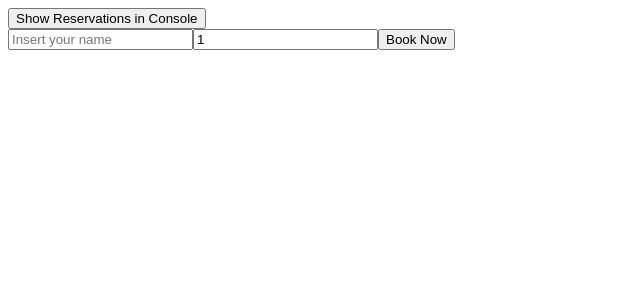
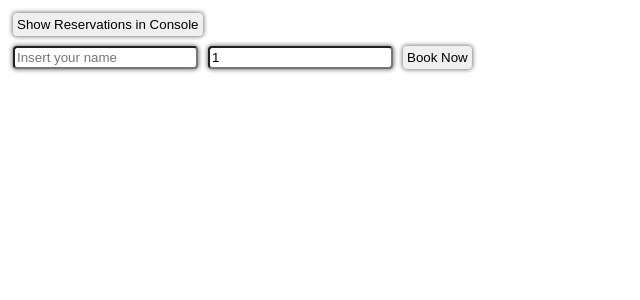
Before and after one commit to sergiogalici/sh-react-exercise-1-last, a React (Create React App) app: page / in a window 1280 px wide. Shown: the top 300 px of the page, without its empty margins (0-640 px from the left). Built offline with nearby package versions, Linux system fonts and the light colour scheme.

Commit message:
1 file modified

```diff
--- a/style.css
+++ b/style.css
@@ -1,3 +1,32 @@
-h1, p {
+h1,
+p {
   font-family: Lato;
 }
+
+input {
+  padding: 2px;
+  border-radius: 4px;
+  outline: none;
+  margin: 5px;
+  box-shadow: 0 0 4px 1px gray;
+}
+
+input:hover,
+input:focus {
+  outline: 1px solid black;
+}
+
+button {
+  padding: 4px;
+  margin: 5px;
+  border-radius: 4px;
+  outline: none;
+  border: none;
+  box-shadow: 0 0 4px 1px gray;
+  cursor: pointer;
+  transition: 0.115s ease-in-out;
+}
+
+button:hover {
+  background-color: rgb(134, 161, 152);
+}
```
